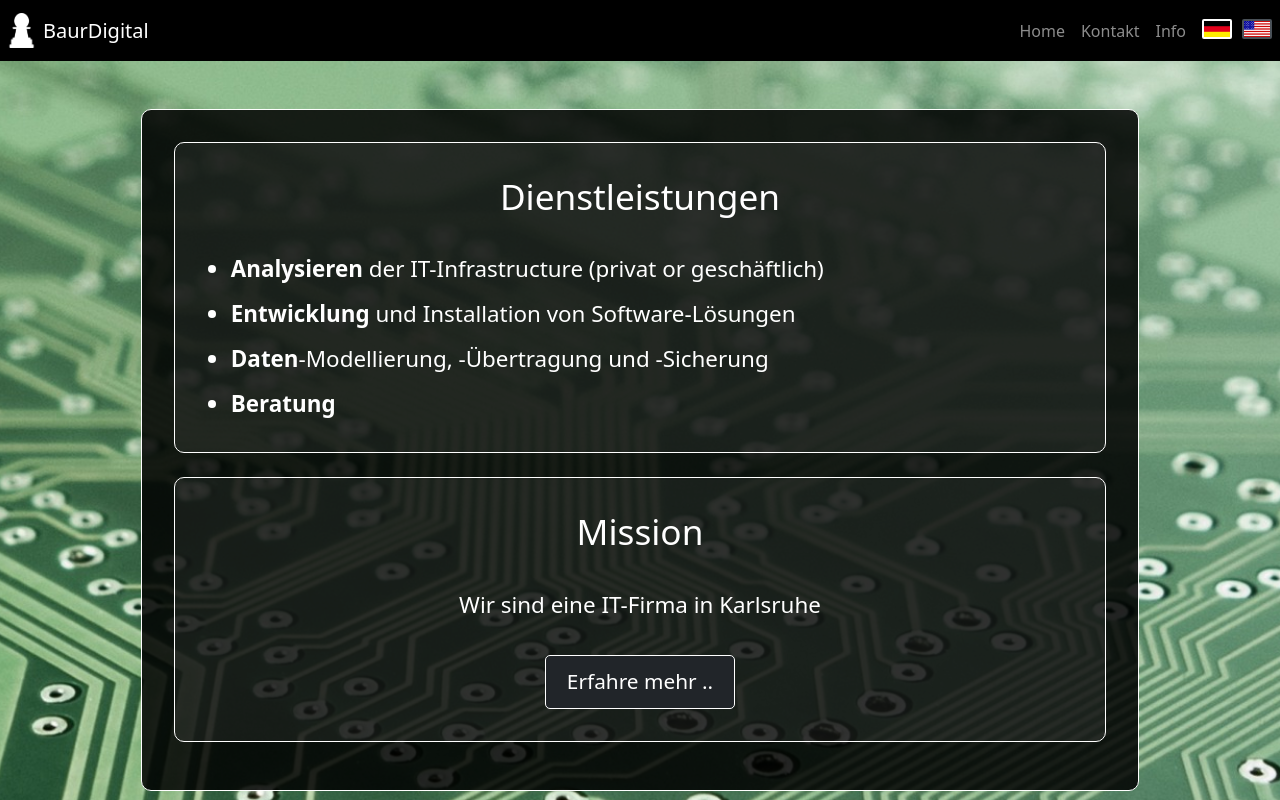
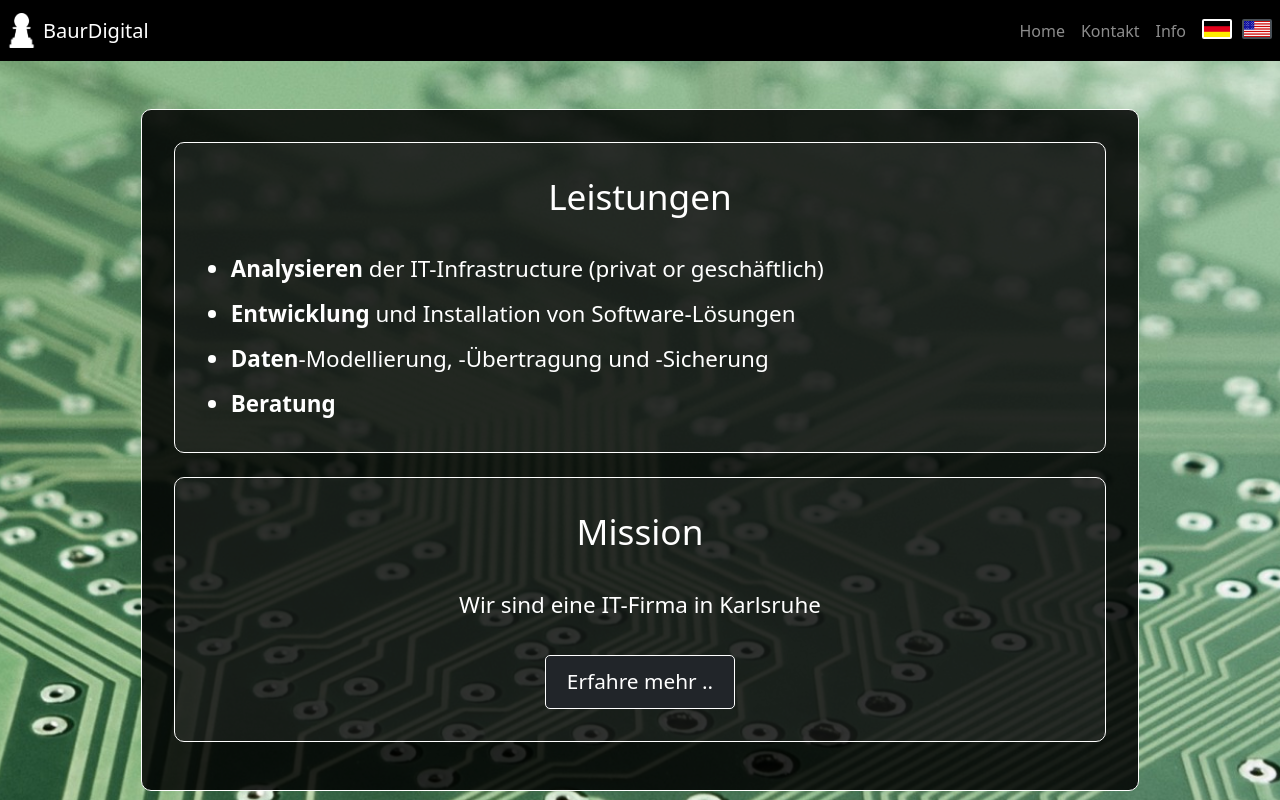
Before and after one commit to pr0gr4mm4r/webpagetest, a React (Create React App) app: page /home in a window 1280 px wide. Shown: the top 800 px of the page. Built offline with nearby package versions, Linux system fonts and the light colour scheme.

Commit message:
wieder v

```diff
--- a/src/i18n.js
+++ b/src/i18n.js
@@ -10,7 +10,7 @@ i18n
         resources: {
             en: {
                 translation: {
-                    "Dienstleistungen": "services",
+                    "Leistungen": "services",
                     "Mission": "mission",
                     "Erfahre mehr": "experience more..",
                     "Beratung": "consulting",
@@ -26,7 +26,7 @@ i18n
             },
             de: {
                 translation: {
-                    "services": "Dienstleistungen",
+                    "services": "Leistungen",
                     "mission": "Mission",
                     "experience more ..": "Erfahre mehr ..",
                     "consulting": "Beratung",
```
